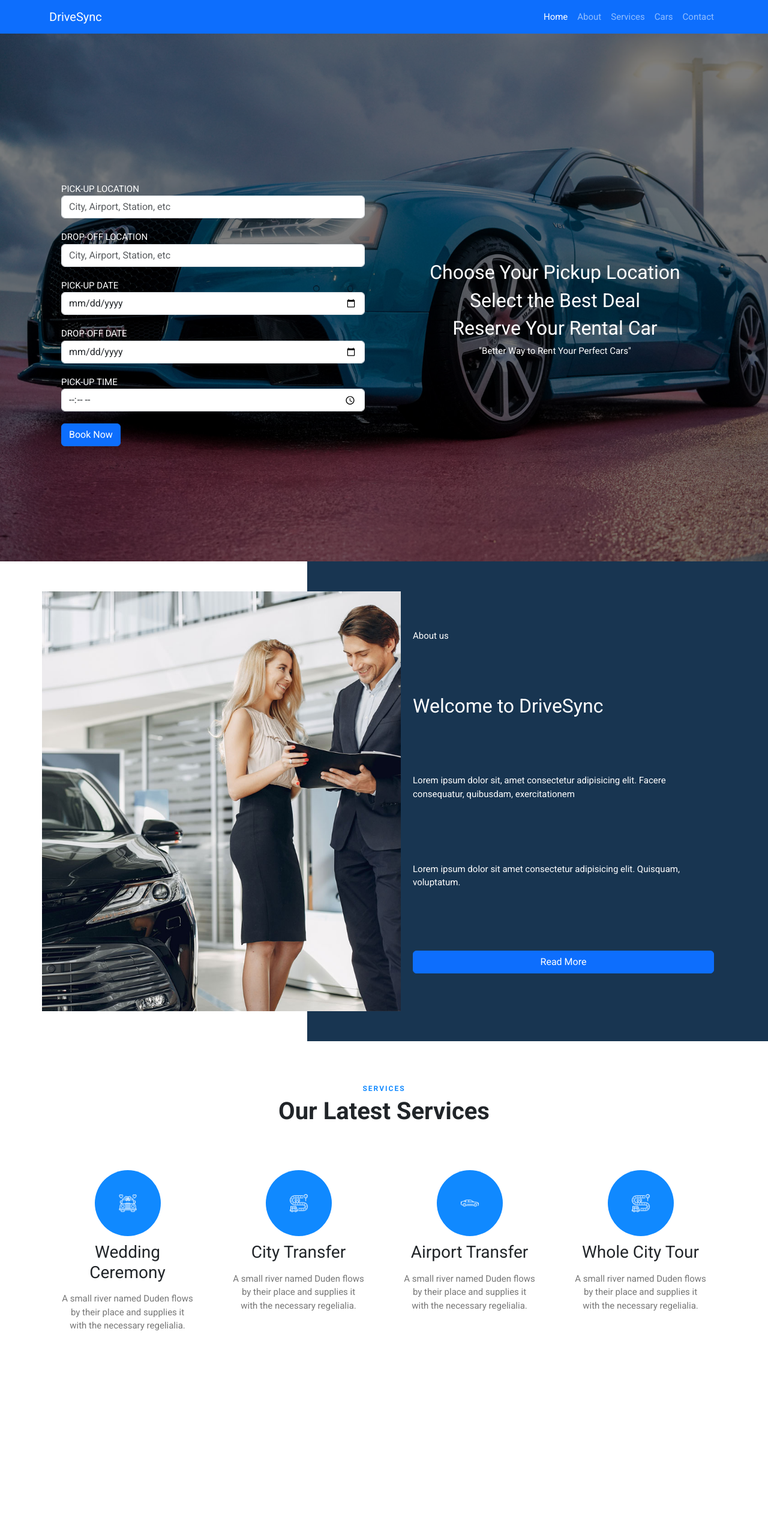
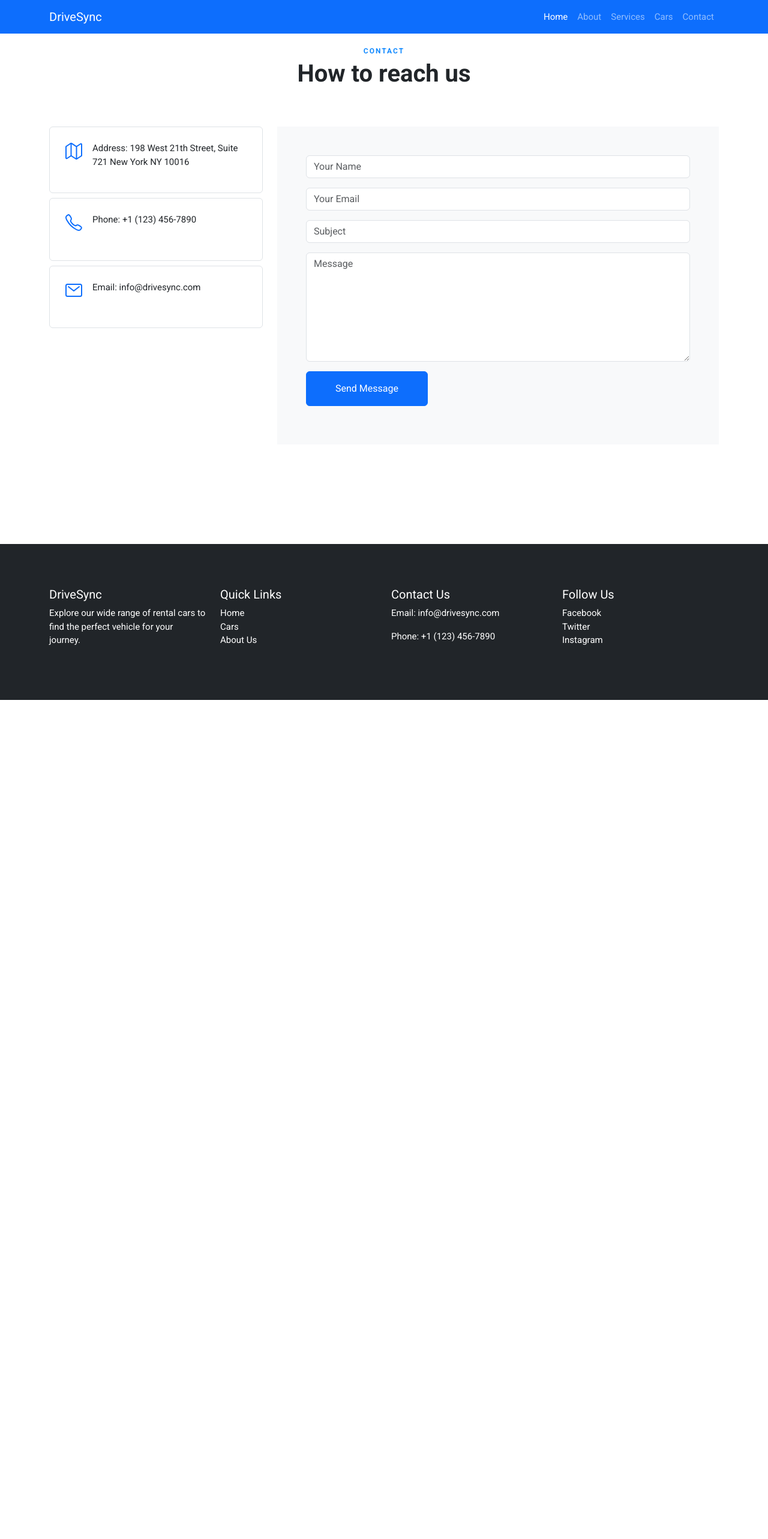
Before and after one commit to Serinajefthas/DriveSync, a React (Create React App) app in the folder client/: page /contact in a window 1280 px wide. Shown: the top 2566 px of the page at 60% size. After the commit the page ends 1167 px from the top, so only its background shows below. Built offline with nearby package versions, Linux system fonts and the light colour scheme.

Commit message:
Added routing

```diff
--- a/client/package.json
+++ b/client/package.json
@@ -9,6 +9,7 @@
     "normalize.css": "^8.0.1",
     "react": "^18.2.0",
     "react-dom": "^18.2.0",
+    "react-router-dom": "^6.20.1",
     "react-scripts": "5.0.1",
     "web-vitals": "^2.1.4"
   },
--- a/client/src/App.js
+++ b/client/src/App.js
@@ -5,15 +5,18 @@ import Services from "./pages/Services";
 import "./styles/Main.css";
 import Contact from "./pages/Contact";
 import Footer from "./pages/Footer";
+import { Routes, Route } from "react-router-dom";
 
 function App() {
   return (
     <>
       <Navbar />
-      <Home />
-      <About />
-      <Services />
-      <Contact />
+      <Routes>
+        <Route path="/" element={<Home />} />
+        <Route path="/about" element={<About />} />
+        <Route path="/services" element={<Services />} />
+        <Route path="/contact" element={<Contact />} />
+      </Routes>
       <Footer />
     </>
   );
--- a/client/src/components/Navbar.js
+++ b/client/src/components/Navbar.js
@@ -1,13 +1,14 @@
 import "../styles/Navbar.css";
+import { Link } from "react-router-dom";
 
 function Navbar() {
   return (
     <>
       <nav className="navbar navbar-expand-lg bg-primary navbar-dark fixed-top">
         <div className="container">
-          <a className="navbar-brand" href="/#">
+          <Link className="navbar-brand" to="/">
             DriveSync
-          </a>
+          </Link>
           <button
             className="navbar-toggler"
             type="button"
@@ -22,29 +23,29 @@ function Navbar() {
           <div className="collapse navbar-collapse" id="navbarSupportedContent">
             <ul className="navbar-nav ms-auto mb-2 mb-lg-0">
               <li className="nav-item">
-                <a className="nav-link active" aria-current="page" href="/#">
+                <Link className="nav-link active" aria-current="page" to="/">
                   Home
-                </a>
+                </Link>
               </li>
               <li className="nav-item">
-                <a className="nav-link" href="/#">
+                <Link className="nav-link" to="/about">
                   About
-                </a>
+                </Link>
               </li>
               <li className="nav-item">
-                <a className="nav-link" href="/#">
+                <Link className="nav-link" to="/services">
                   Services
-                </a>
+                </Link>
               </li>
               <li className="nav-item">
-                <a className="nav-link" href="/#">
+                <Link className="nav-link" to="/">
                   Cars
-                </a>
+                </Link>
               </li>
               <li className="nav-item">
-                <a className="nav-link" href="/#">
+                <Link className="nav-link" to="/contact">
                   Contact
-                </a>
+                </Link>
               </li>
             </ul>
           </div>
--- a/client/src/index.js
+++ b/client/src/index.js
@@ -2,6 +2,11 @@ import React from "react";
 import ReactDOM from "react-dom/client";
 import App from "./App";
 import "normalize.css";
+import { BrowserRouter } from "react-router-dom";
 
 const root = ReactDOM.createRoot(document.getElementById("root"));
-root.render(<App />);
+root.render(
+  <BrowserRouter>
+    <App />
+  </BrowserRouter>
+);
--- a/client/src/pages/Home.js
+++ b/client/src/pages/Home.js
@@ -1,8 +1,12 @@
 import DateTimePicker from "../components/DateTimePicker";
 import "../styles/Home.css";
+import About from "./About";
+import Services from "./Services";
+import Contact from "./Contact";
 
 function Home() {
   return (
+    <>
       <div className="home">
         <div className="overlay"></div>
         <div className="container">
@@ -23,6 +27,10 @@ function Home() {
           </div>
         </div>
       </div>
+      <About />
+      <Services />
+      <Contact />
+    </>
   );
 }
 
--- a/client/src/styles/About.css
+++ b/client/src/styles/About.css
@@ -2,6 +2,7 @@
   padding: var(--section-padding);
   height: 100vh;
   position: relative;
+  margin: 56px 0;
 }
 
 .about::before {
--- a/client/src/styles/Contact.css
+++ b/client/src/styles/Contact.css
@@ -7,7 +7,7 @@
 
 @media (min-width: 768px) {
   .contact {
-    margin-top: 0;
+    margin-top: 56px;
   }
 }
 
--- a/client/src/styles/Navbar.css
+++ b/client/src/styles/Navbar.css
@@ -1,3 +1,6 @@
+.navbar {
+  margin-bottom: 56px;
+}
 nav {
   position: relative;
   z-index: 999999;
--- a/client/src/styles/Services.css
+++ b/client/src/styles/Services.css
@@ -1,7 +1,7 @@
 .services {
   margin: 50px 0;
   padding: 20px;
-  height: 100vh;
+  height: 80vh;
 }
 
 .services .service {
```
Also changed, not shown: 1 other file (tests, documents, lock files or other folders). Lines whose indentation alone changed are shown as unchanged.
